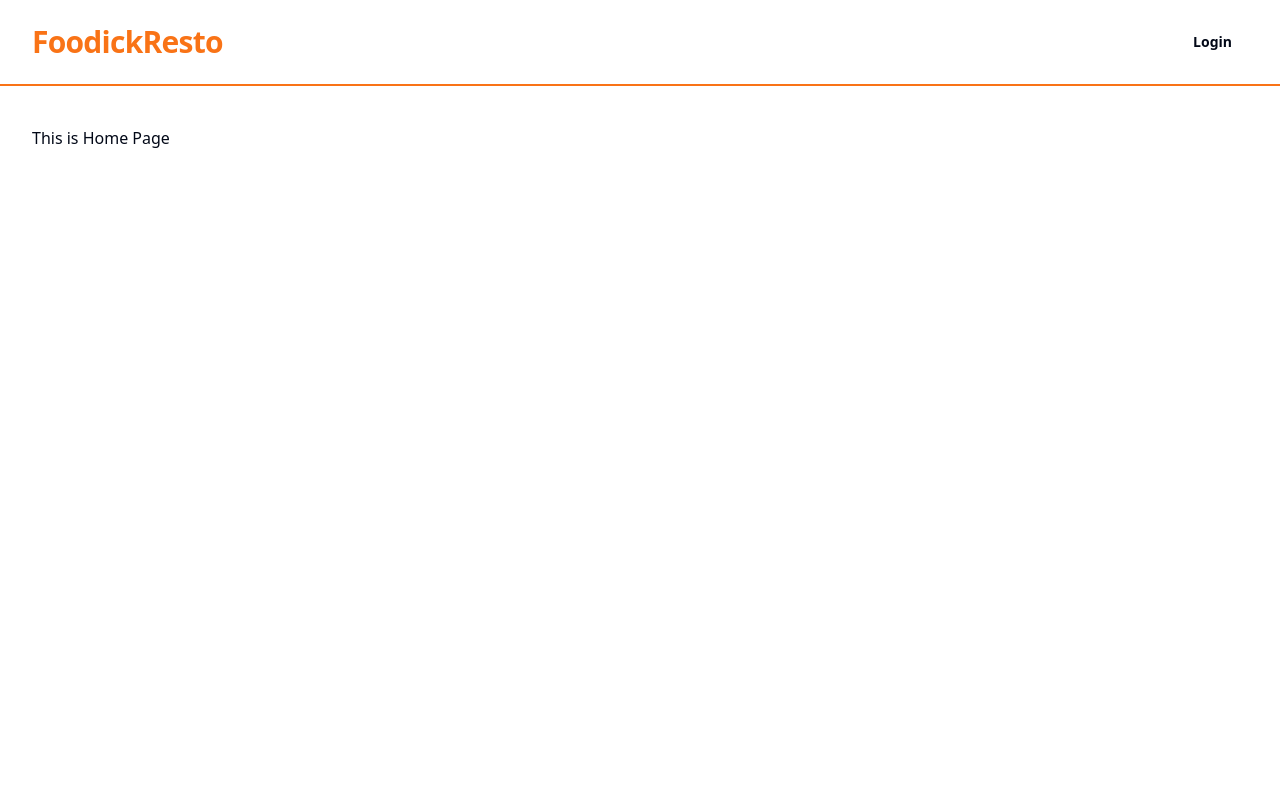
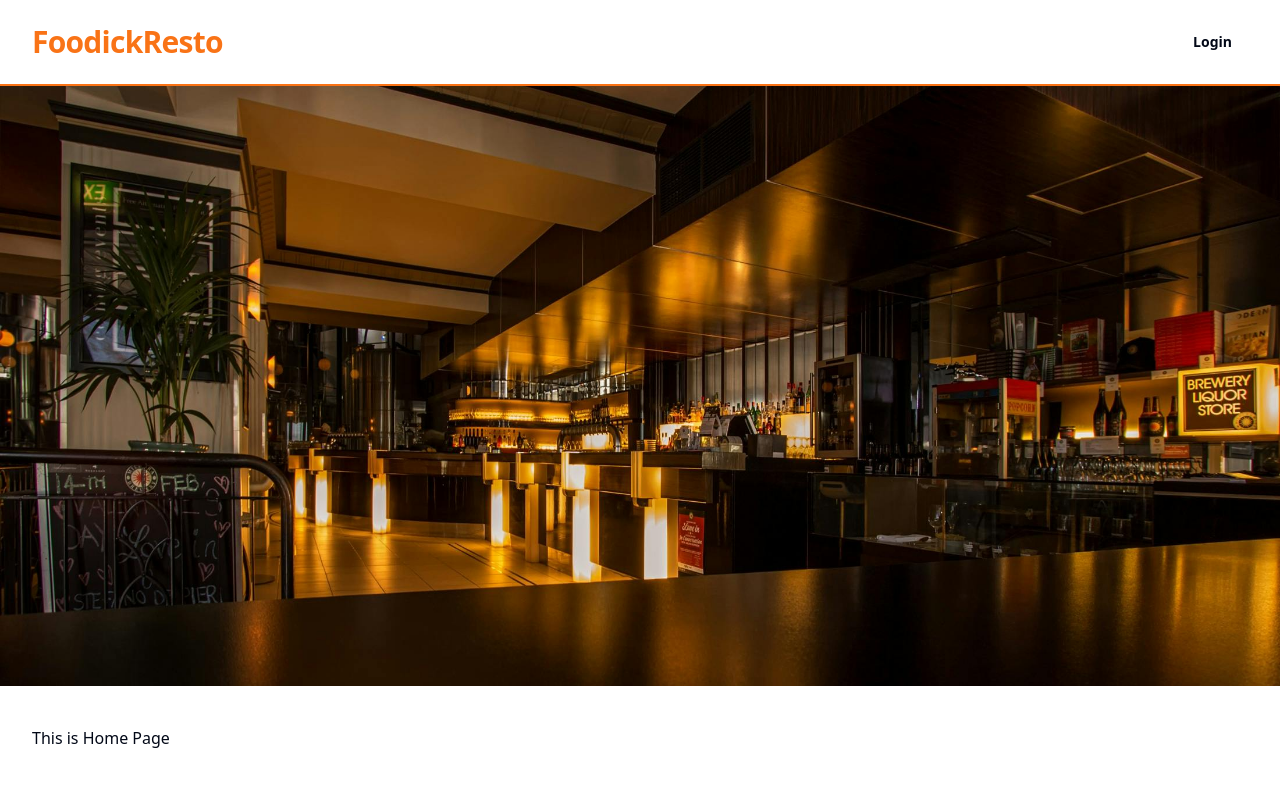
Before and after one commit to Drakkarrr/foodick-delivery-app, a React (Vite) app in the folder client/: page / in a window 1280 px wide. Shown: the top 786 px of the page. Built offline with nearby package versions, Linux system fonts and the light colour scheme.

Commit message:
display container hero on landing page

```diff
--- a/client/src/layouts/Layout.tsx
+++ b/client/src/layouts/Layout.tsx
@@ -1,4 +1,5 @@
 import Header from '@/components/Header';
+import Hero from '@/components/Hero';
 
 type Props = {
   children: React.ReactNode;
@@ -8,7 +9,7 @@ const Layout = ({ children }: Props) => {
   return (
     <div className='flex flex-col min-h-screen'>
       <Header />
-
+      <Hero />
       <div className='container flex-1 py-10 mx-auto'>{children}</div>
     </div>
   );
```
